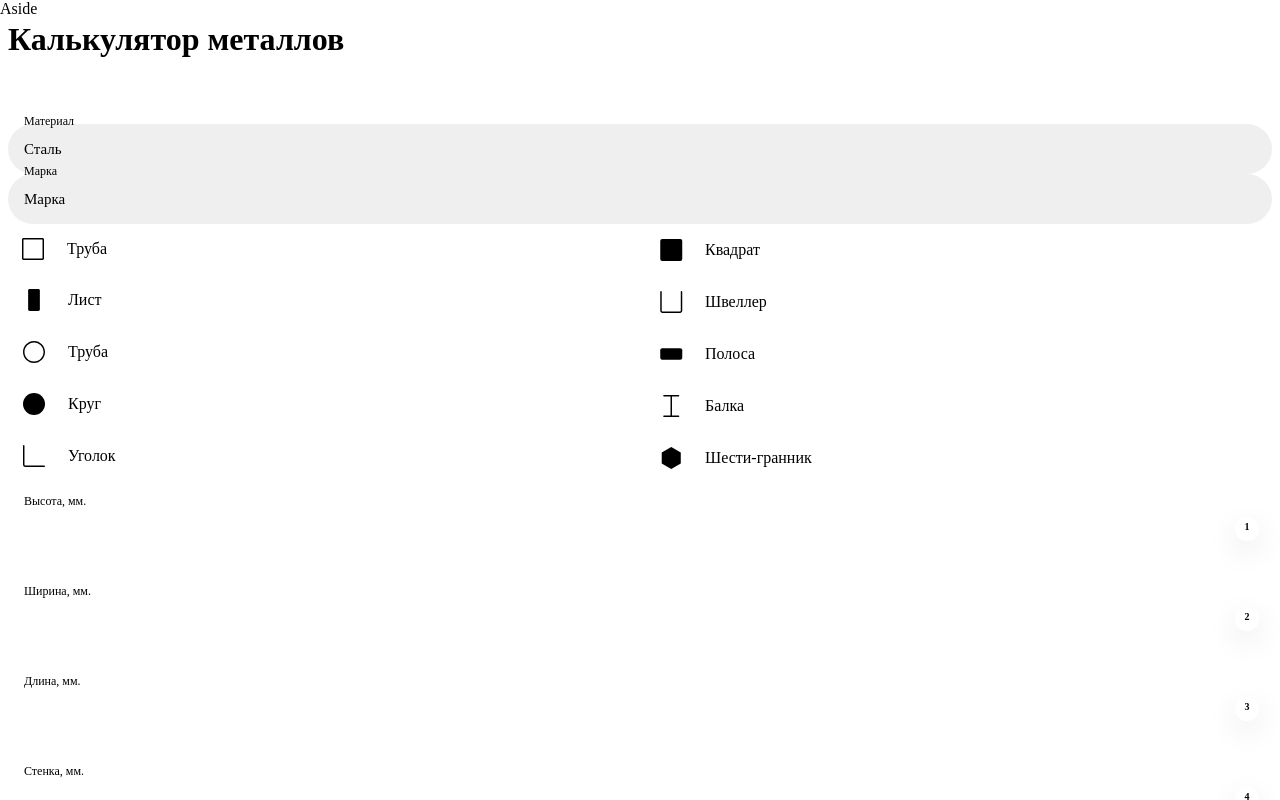
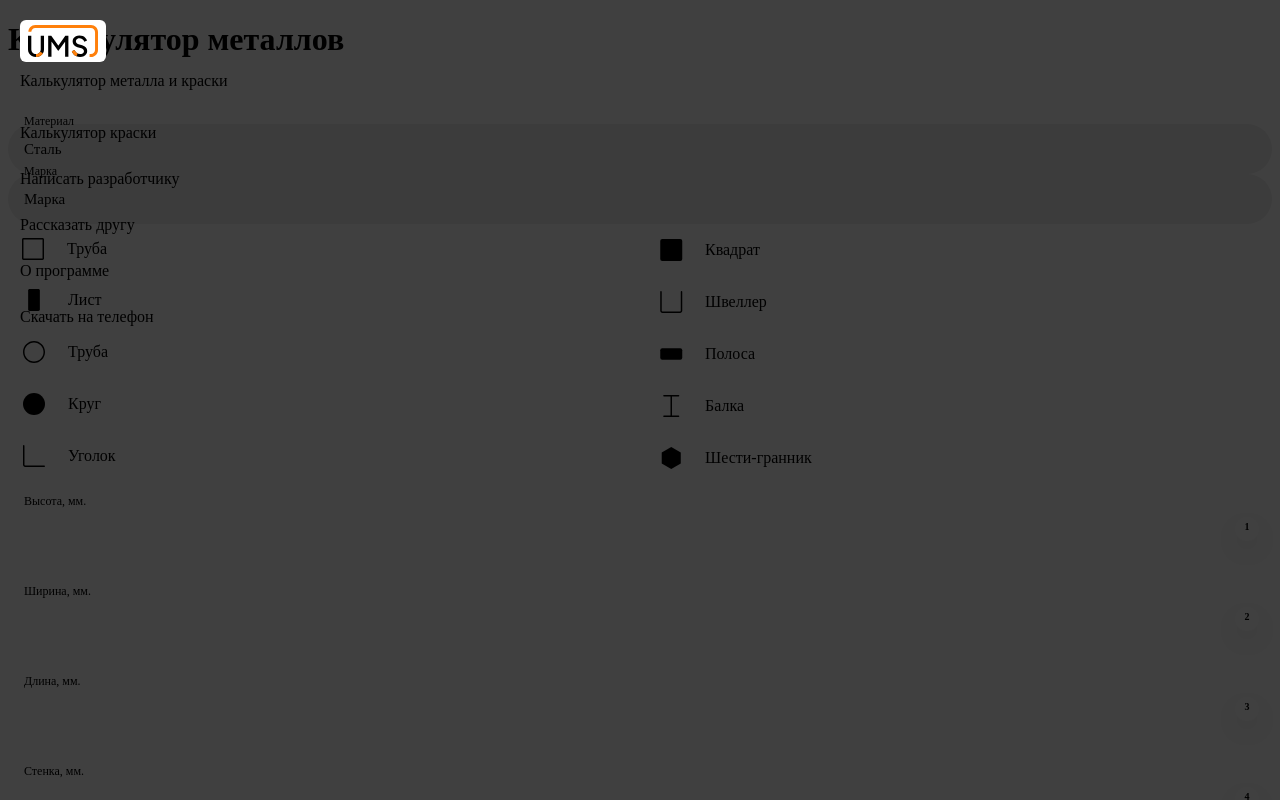
Before and after one commit to STUDIOUMS/Calc-Met, a React (Vite) app: page / in a window 1280 px wide. Both pictures are taken after a click on the button 108 px from the left and 99 px from the top of the page. Shown: the top 800 px of the page. Built offline with nearby package versions, Linux system fonts and the light colour scheme; the HTML template or start-up script is replaced by a standard one.

Commit message:
commit 1.3

```diff
--- a/src/components/Sidebar.tsx
+++ b/src/components/Sidebar.tsx
@@ -1,6 +1,7 @@
 import React from "react"
 import styled from "styled-components"
 import { useAppStore } from "../store/store"
+import logo from "../assets/logo.svg"
 
 // Variables
 const asideWidth = 300
@@ -18,14 +19,75 @@ const Aside = styled.aside<{ $opened: boolean }>`
   transform: translateX(${props => props.$opened ? 'none' : `-${asideWidth}px`});
   transition: all 100ms linear;
 `
+const Overlay = styled.div<{ $opened: boolean }>`
+  background: rgba(0,0,0,0.75);
+  position: absolute;
+  left: 0;
+  top: 0;
+  bottom: 0;
+  right: 0;
+  z-index: 990;
+  display: ${props => props.$opened ? 'block' : 'none'};
+`
+const LogoBody = styled.div`
+  border-bottom: 1px solid var(--color-line);
+  padding: 20px;
+`
+const Logo = styled.div`
+  background: #fff;
+  border-radius: 6px;
+  display: inline-flex;
+  margin: 0 0 10px;
+  padding: 4px 8px;
+  img { display: block; }
+`
+const LogoText = styled.div`
+  color: var(--color-text);
+`
+const Nav = styled.ul`
+  color: var(--color-text);
+  display: block;
+  margin: 0;
+  padding: 0;
+  li {
+    border-bottom: 1px solid var(--color-line);
+    list-style: none;
+    a {
+      color: var(--color-text);
+      display: block;
+      padding: 14px 20px;
+      text-decoration: none;
+      transition: all 200ms ease-in-out;
+      &:hover {
+        background: var(--color-line);
+      }
+    }
+  }
+`
+
 
 const Sidebar: React.FC = () => {
-  const { aside } = useAppStore()
+  const { aside, setAside } = useAppStore()
 
   return (
-    <Aside $opened={aside}>
-      Aside
-    </Aside>
+    <>
+      <Aside $opened={aside}>
+        <LogoBody>
+          <Logo>
+            <img src={logo} alt="" />
+          </Logo>
+          <LogoText>Калькулятор металла и краски</LogoText>
+        </LogoBody>
+        <Nav>
+          <li><a href="#">Калькулятор краски</a></li>
+          <li><a href="#">Написать разработчику</a></li>
+          <li><a href="#">Рассказать другу</a></li>
+          <li><a href="#">О программе</a></li>
+          <li><a href="#">Скачать на телефон</a></li>
+        </Nav>
+      </Aside>
+      <Overlay $opened={aside} onClick={() => setAside()} />
+    </>
   )
 }
 
```
Also changed, not shown: src/assets/logo.svg (added).
